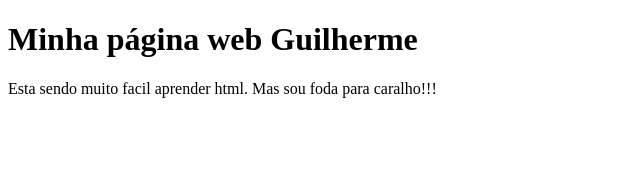
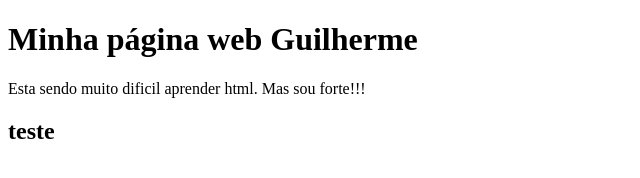
Before and after one commit to GuiGrau043/htmlecss, a plain HTML site: page index.html in a window 1280 px wide. Shown: the whole page, without its empty margins (0-640 px from the left). Drawn offline with Linux system fonts and the light colour scheme.

Commit message:
teste agora

```diff
--- a/index.html
+++ b/index.html
@@ -7,6 +7,9 @@
 </head>
 <body>
     <h1>Minha página web Guilherme</h1>
-    <p>Esta sendo muito facil aprender html. Mas sou foda para caralho!!!</p>
+    <p>Esta sendo muito dificil aprender html. Mas sou forte!!!</p>
+    <h2>teste
+
+    </h2>
 </body>
 </html>
```
